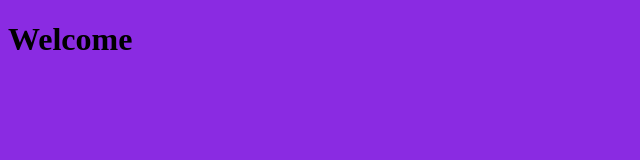
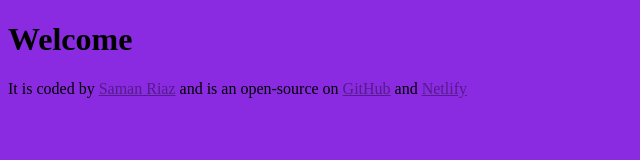
Before and after one commit to samanriaz008-okk/AI-Natural-Remidy-Generator, a plain HTML site: page index.html in a window 1280 px wide. Shown: the whole page, without its empty margins (0-640 px from the left). Drawn offline with Linux system fonts and the light colour scheme.

Commit message:
Added Footer and Title Name

```diff
--- a/index.html
+++ b/index.html
@@ -4,11 +4,14 @@
     <meta charset="UTF-8" />
     <meta name="viewport" content="width=device-width, initial-scale=1.0" />
     <link rel="stylesheet" href="src/styles.css" />
-    <title>Document</title>
+    <title>AI Naturat Remidies</title>
   </head>
   <body>
     <h1>Welcome</h1>
-
+    <footer>
+      It is coded by <a href="">Saman Riaz</a> and is an open-source on
+      <a href="">GitHub</a> and <a href="">Netlify</a>
+    </footer>
     <script src="src/index.js"></script>
   </body>
 </html>
```
